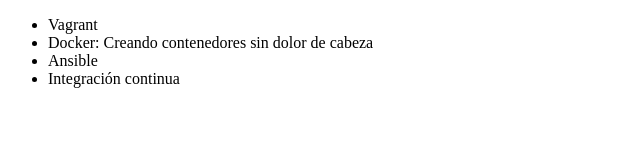
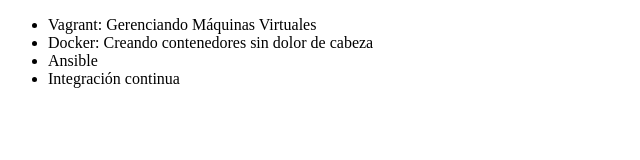
Before and after one commit to GuiOsu/Alura-Git3, a plain HTML site: page index.html in a window 1280 px wide. Shown: the whole page, without its empty margins (0-640 px from the left). Drawn offline with Linux system fonts and the light colour scheme.

Commit message:
Cambiando el nombre en lista Vagrant

```diff
--- a/index.html
+++ b/index.html
@@ -6,7 +6,7 @@
 </head>
 <body>
      <ul>
-         <li> Vagrant </li>
+         <li> Vagrant: Gerenciando Máquinas Virtuales </li>
          <li> Docker: Creando contenedores sin dolor de cabeza</li>
          <li> Ansible </li>
          <li> Integración continua </li>
```
